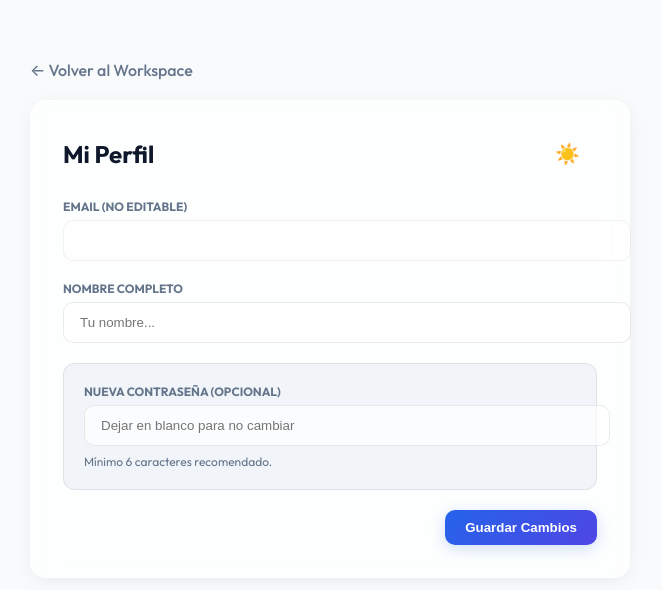
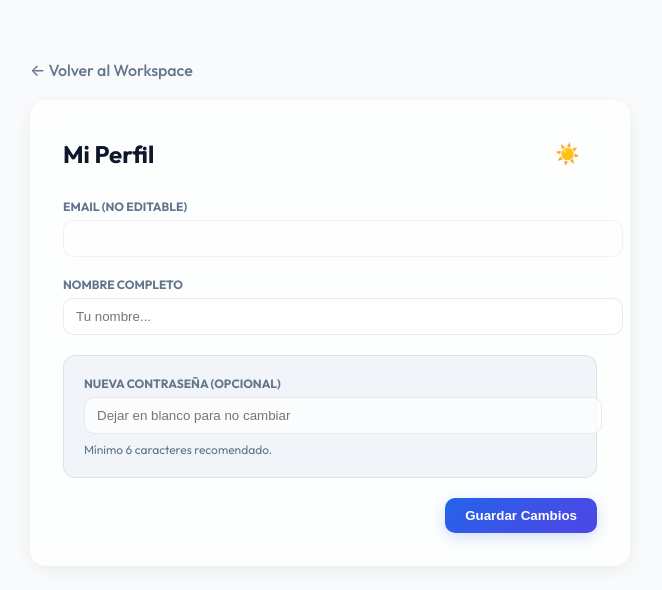
Before and after one commit to andrestabla/dash, a Next.js app: page /profile in a window 1280 px wide. Shown: the top 590 px of the page, without its empty margins (310-972 px from the left). Built offline with nearby package versions, Linux system fonts and the light colour scheme; no server answers; the database is empty.

Commit message:
fix: Resolve 500 error in profile API and adjust padding

```diff
--- a/app/api/users/profile/route.ts
+++ b/app/api/users/profile/route.ts
@@ -5,12 +5,13 @@ import { hash } from 'bcrypt';
 
 export async function GET() {
     const session = await getSession();
-    if (!session) return NextResponse.json({ error: 'Unauthorized' }, { status: 401 });
+    // Valid session IS the payload
+    if (!session || !(session as any).id) return NextResponse.json({ error: 'Unauthorized' }, { status: 401 });
 
     try {
         const client = await pool.connect();
-        // Assuming 'name' column exists now (after manual SQL)
-        const res = await client.query('SELECT email, name, role FROM users WHERE id = $1', [(session.user as any).id]);
+        // session is the payload, so we use session.id directly
+        const res = await client.query('SELECT email, name, role FROM users WHERE id = $1', [(session as any).id]);
         client.release();
 
         if (res.rows.length === 0) return NextResponse.json({ error: 'User not found' }, { status: 404 });
@@ -24,7 +25,7 @@ export async function GET() {
 
 export async function PUT(request: Request) {
     const session = await getSession();
-    if (!session) return NextResponse.json({ error: 'Unauthorized' }, { status: 401 });
+    if (!session || !(session as any).id) return NextResponse.json({ error: 'Unauthorized' }, { status: 401 });
 
     try {
         const { name, password } = await request.json();
@@ -34,12 +35,12 @@ export async function PUT(request: Request) {
             const hashedPassword = await hash(password, 10);
             await client.query(
                 'UPDATE users SET name = $1, password = $2 WHERE id = $3',
-                [name, hashedPassword, (session.user as any).id]
+                [name, hashedPassword, (session as any).id]
             );
         } else {
             await client.query(
                 'UPDATE users SET name = $1 WHERE id = $2',
-                [name, (session.user as any).id]
+                [name, (session as any).id]
             );
         }
 
--- a/app/profile/page.tsx
+++ b/app/profile/page.tsx
@@ -68,17 +68,17 @@ export default function ProfilePage() {
                 <form onSubmit={handleSave} style={{ display: 'flex', flexDirection: 'column', gap: 20 }}>
                     <div>
                         <label style={{ display: 'block', fontSize: 12, fontWeight: 700, color: 'var(--text-dim)', marginBottom: 6, textTransform: 'uppercase' }}>Email (No editable)</label>
-                        <input className="input-glass" value={user.email} disabled style={{ opacity: 0.6, cursor: 'not-allowed' }} />
+                        <input className="input-glass" value={user.email} disabled style={{ opacity: 0.6, cursor: 'not-allowed', padding: '10px 12px' }} />
                     </div>
 
                     <div>
                         <label style={{ display: 'block', fontSize: 12, fontWeight: 700, color: 'var(--text-dim)', marginBottom: 6, textTransform: 'uppercase' }}>Nombre Completo</label>
-                        <input className="input-glass" value={user.name || ''} onChange={e => setUser({ ...user, name: e.target.value })} placeholder="Tu nombre..." />
+                        <input className="input-glass" value={user.name || ''} onChange={e => setUser({ ...user, name: e.target.value })} placeholder="Tu nombre..." style={{ padding: '10px 12px' }} />
                     </div>
 
                     <div style={{ padding: 20, background: 'var(--bg-panel)', borderRadius: 12, border: '1px solid var(--border-dim)' }}>
                         <label style={{ display: 'block', fontSize: 12, fontWeight: 700, color: 'var(--text-dim)', marginBottom: 6, textTransform: 'uppercase' }}>Nueva Contraseña (Opcional)</label>
-                        <input className="input-glass" type="password" value={password} onChange={e => setPassword(e.target.value)} placeholder="Dejar en blanco para no cambiar" />
+                        <input className="input-glass" type="password" value={password} onChange={e => setPassword(e.target.value)} placeholder="Dejar en blanco para no cambiar" style={{ padding: '10px 12px' }} />
                         <p style={{ fontSize: 12, color: 'var(--text-dim)', margin: '8px 0 0 0' }}>Mínimo 6 caracteres recomendado.</p>
                     </div>
 
```
